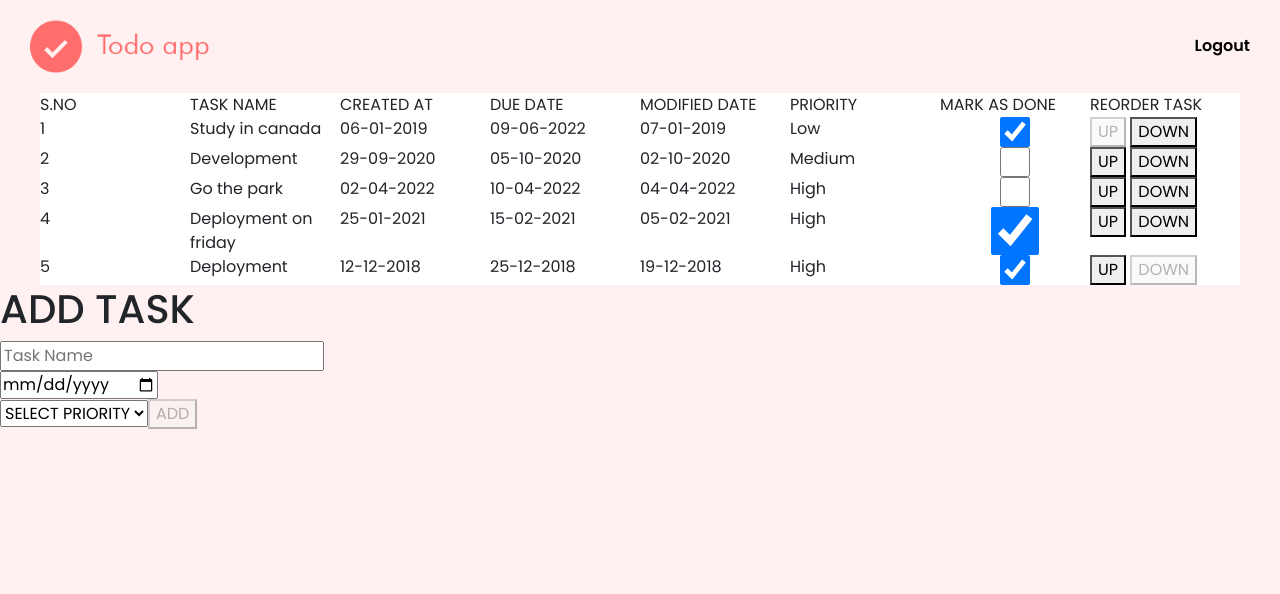
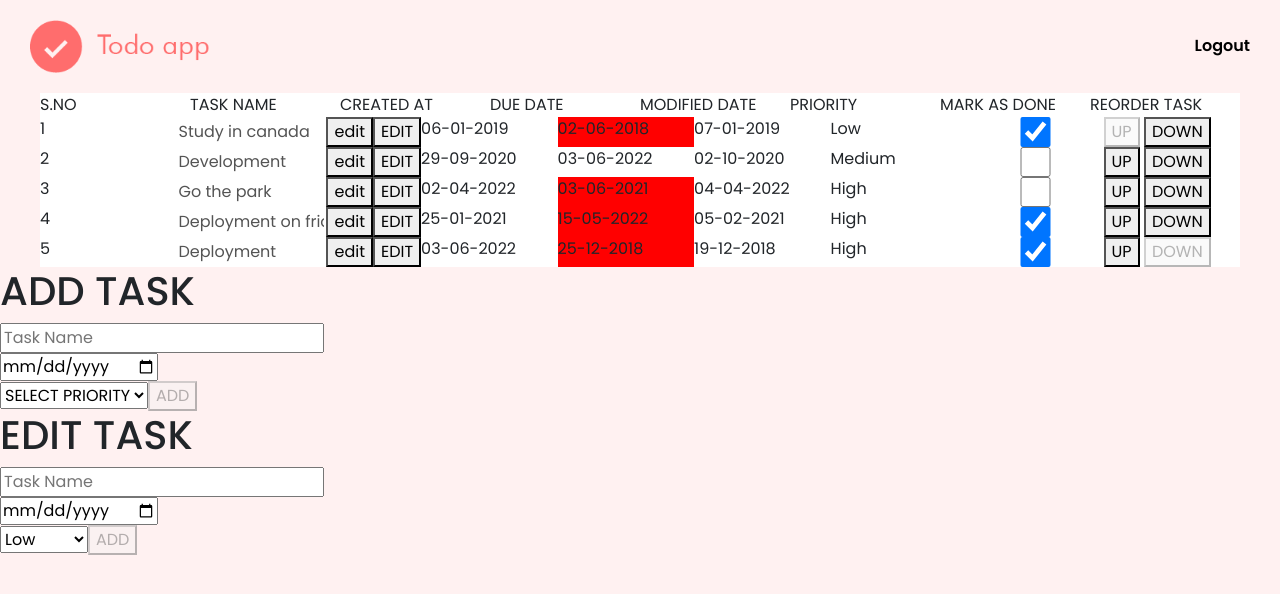
Before and after one commit to burhan333/todo-app--react, a React (Create React App) app: page /home in a window 1280 px wide. Shown: the top 594 px of the page. Built offline with nearby package versions, Linux system fonts and the light colour scheme.

Commit message:
edit in progress

```diff
--- a/src/assets/styles/partials/pages/_todo.scss
+++ b/src/assets/styles/partials/pages/_todo.scss
@@ -63,5 +63,16 @@
         {
             width: 150px;
         }
+
+        input[type="text"]:disabled
+        {
+            background-color: white;
+            border: none;
+        }
+
+        .late
+        {
+            background-color: red;
+        }
     }
 }
--- a/src/pages/Todo/index.jsx
+++ b/src/pages/Todo/index.jsx
@@ -12,58 +12,93 @@ const Todo = () => {
     const [sortOrder, setSortOrder] = useState('asc')
     const [sortBy, setSortBy] = useState('')
     const [today, setToday] = useState('')
+    const [renameIndex, setRenameIndex] = useState(-1)
+    const [editIndex, setEditIndex] = useState(-1)
 
     const [data, setData] = useState([
         {
             taskName: 'Study in canada',
             createdAt: '06-01-2019',
-            dueDate: '09-06-2022',
+            dueDate: '02-06-2018',
             modifiedDate: '07-01-2019',
             priority: 'Low',
             priorityNum: 1,
-            isDone: true
+            isDone: true,
+            isLate: false,
         },
         {
             taskName: 'Development',
             createdAt: '29-09-2020',
-            dueDate: '05-10-2020',
+            dueDate: '03-06-2022',
             modifiedDate: '02-10-2020',
             priority: 'Medium',
             priorityNum: 2,
-            isDone: false
+            isDone: false,
+            isLate: false,
         },
         {
             taskName: 'Go the park',
             createdAt: '02-04-2022',
-            dueDate: '10-04-2022',
+            dueDate: '03-06-2021',
             modifiedDate: '04-04-2022',
             priority: 'High',
             priorityNum: 3,
-            isDone: false
+            isDone: false,
+            isLate: false,
         },
         {
             taskName: 'Deployment on friday',
             createdAt: '25-01-2021',
-            dueDate: '15-02-2021',
+            dueDate: '15-05-2022',
             modifiedDate: '05-02-2021',
             priority: 'High',
             priorityNum: 3,
-            isDone: true
+            isDone: true,
+            isLate: false,
         },
         {
             taskName: 'Deployment',
-            createdAt: '12-12-2018',
+            createdAt: '03-06-2022',
             dueDate: '25-12-2018',
             modifiedDate: '19-12-2018',
             priority: 'High',
             priorityNum: 3,
-            isDone: true
+            isDone: true,
+            isLate: false,
         },
     ])
 
     useEffect(() => {
         getDate()
-    }, [])
+        handleDueDate()
+    }, [today])
+
+    const handleDueDate = () => {
+        const array = []
+        data.forEach((item, index) => {
+            let obj = {...data[index]}
+            const tempToday = today.split('-')
+            const tempDue = data[index].dueDate.split('-')
+
+            if (tempToday[2] > tempDue[2])
+            {
+                obj.isLate = true
+            }
+            else if (tempToday[1] > tempDue[1])
+            {
+                obj.isLate = true
+            }
+            else if (tempToday[0] > tempDue[0])
+            {
+                obj.isLate = true
+            }
+
+            array.push(obj)
+        })
+        setData(array)
+    }
+
+    // console.log('data', data);
 
     const getDate = () => {
         const d = new Date()
@@ -74,12 +109,10 @@ const Todo = () => {
 
         if (month < 10)
         {
-            console.log('run1');
             month = '0' + month;
         }
         if (day < 10)
         {
-            console.log('run2');
             day = '0' + day;
         }
         setToday(`${day}-${month}-${year}`)
@@ -217,13 +250,29 @@ const Todo = () => {
         setPriority(e.target.value)
     }
 
+    const editTaskName = (e, index) => {
+        const newTaskName = e.target.value
+        const newData = data
+        newData[index].taskName = newTaskName
+        setData([...newData])
+    }
+
+    const handleEditIndex = (index) => {
+        setEditIndex(index)
+        setTaskName(data[index].taskName)
+        setDueDate(data[index].dueDate)
+        setPriority(data[index].priority)
+    }
+
     const handleSubmit = () => {
         const temp = dueDate.split('-').reverse().join('-')
-        const newTask = {taskName, createdAt: today, dueDate: temp, modifiedDate: today, priority, priorityNum, isDone: false}
+        const newTask = {taskName, createdAt: today, dueDate: temp, modifiedDate: today, priority, priorityNum, isDone: false, isLate: false}
         setData([...data, newTask])
     }
 
-    console.log('data', data);
+    console.log('today', today);
+    // console.log('task', taskName);
+    console.log('due date', dueDate);
 
     return(
         <div className="todo">
@@ -246,9 +295,12 @@ const Todo = () => {
                     return(
                         <div className="todo_task" key={index}>
                             <p>{index+1}</p>
-                            <p>{item.taskName}</p>
+                            <input type="text" disabled={renameIndex === index ? false : true} value={item.taskName} onChange={(e) => editTaskName(e, index)} />
+                            <button onClick={() => setRenameIndex(renameIndex === -1 ? index : -1)}>{renameIndex === index ? 'done' : 'edit'}</button>
+                            <button onClick={() => handleEditIndex(index)}> EDIT</button>
+                            {/* <p>{item.taskName}</p> */}
                             <p>{item.createdAt}</p>
-                            <p>{item.dueDate}</p>
+                            <p className={item.isLate === true ? 'late' : ''}>{item.dueDate}</p>
                             <p>{item.modifiedDate}</p>
                             <p>{item.priority}</p>
                             <input type="checkbox" checked={item.isDone ? true : false} onChange={() => handleCheckBox(index)} />
@@ -261,13 +313,26 @@ const Todo = () => {
                 <h1>ADD TASK</h1>
                 <input type="text" placeholder='Task Name' onChange={(e) => setTaskName(e.target.value)} />
                 <br />
-                <input type="date" min="2022-06-02" onChange={(e) => {setDueDate(e.target.value); console.log(e.target.value);}} />
+                <input type="date" min={today.split('-').reverse().join('-')} onChange={(e) => setDueDate(e.target.value)} />
                 <br />
                 <select onChange={(e) => handlePriority(e)} defaultValue={'DEFAULT'}>
                     <option value="DEFAULT" disabled>SELECT PRIORITY</option>
                     <option value="Low">Low</option>
                     <option value="Medium">Medium</option>
                     <option value="High">High</option>
+                </select>
+                <button onClick={handleSubmit} disabled={(taskName && dueDate && priority) ? false : true} >ADD</button>
+            </div>
+            <div>
+                <h1>EDIT TASK</h1>
+                <input type="text" placeholder='Task Name' value={taskName && taskName} onChange={(e) => setTaskName(e.target.value)} />
+                <br />
+                <input type="date" min={today.split('-').reverse().join('-')} value={dueDate && dueDate} onChange={(e) => {setDueDate(e.target.value); console.log('123', e.target.value);}} />
+                <br />
+                <select onChange={(e) => handlePriority(e)}>
+                    <option value="Low" selected={editIndex !== -1 && data[editIndex].priority === 'Low' ? true : false}>Low</option>
+                    <option value="Medium" selected={editIndex !== -1 && data[editIndex].priority === 'Medium' ? true : false}>Medium</option>
+                    <option value="High" selected={editIndex !== -1 && data[editIndex].priority === 'High' ? true : false}>High</option>
                 </select>
                 <button onClick={handleSubmit} disabled={(taskName && dueDate && priority) ? false : true} >ADD</button>
             </div>
```
